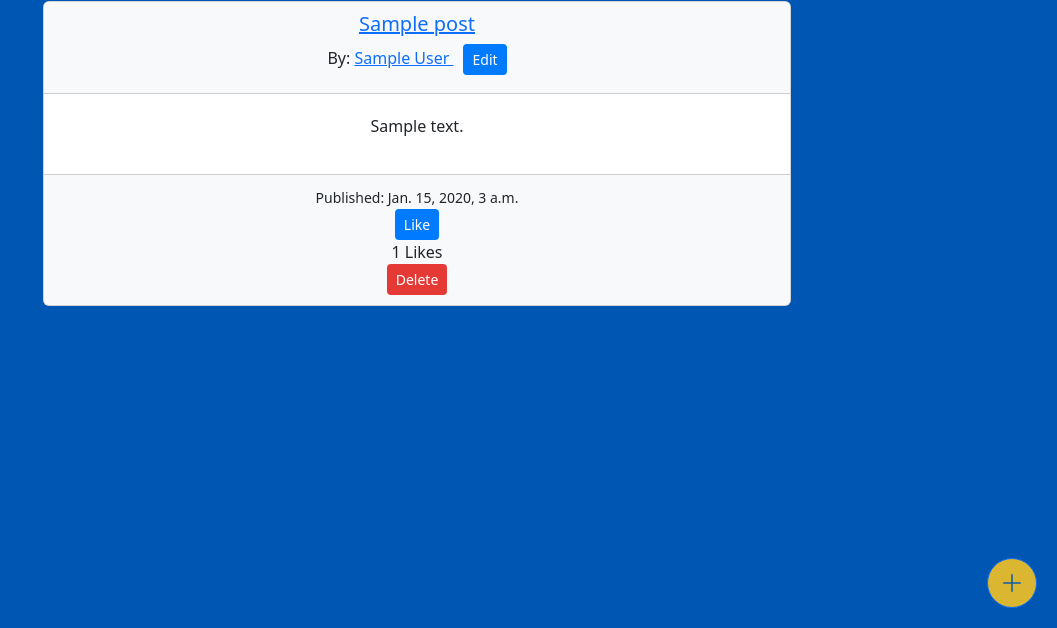
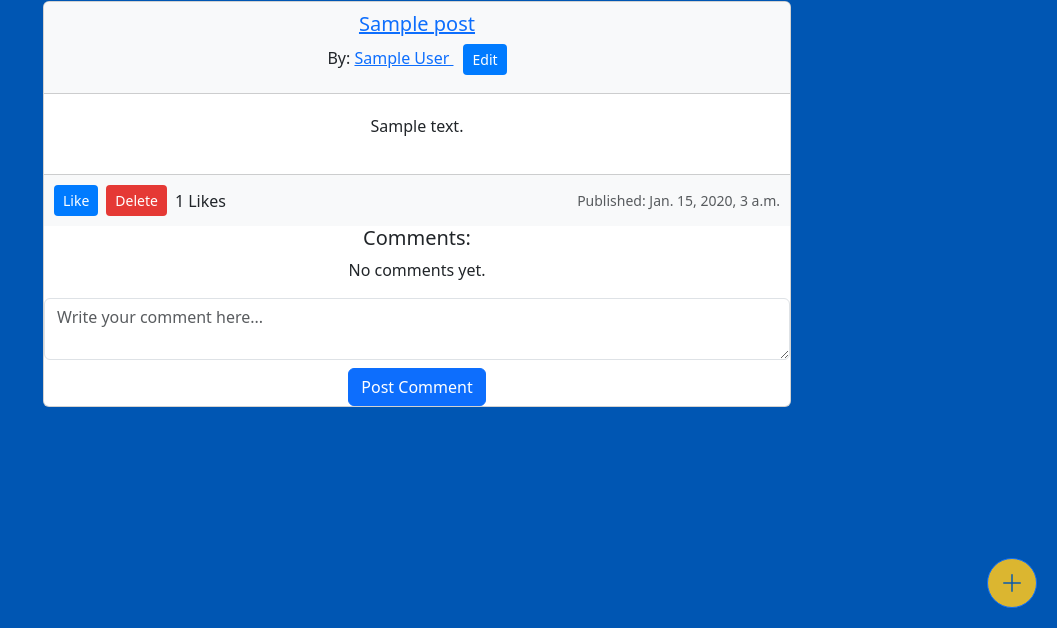
Before and after one commit to momo3404/MySocial, a Django app: page /mysocial/authors/00000000-0000-0000-0000-000000000001/posts/ in a window 1280 px wide. Shown: the part 172-800 px from the top of the page, without its empty margins (223-1280 px from the left). Run offline with Django 4.2, Linux system fonts and the light colour scheme; tables that the repository leaves empty hold one stand-in row (values such as "Sample post").

Commit message:
Added comments section

```diff
--- a/mysocial/templates/base/mysocial/stream_posts.html
+++ b/mysocial/templates/base/mysocial/stream_posts.html
@@ -126,21 +126,43 @@
                     <div class="card-body post-content">
                         <p>{{ post.content }}</p>
                     </div>
-                    <div class="card-footer post-footer">
-                        <small>Published: {{ post.published }}</small>
-                        <div class="post-interactions">
-                            <form action="{% url 'mysocial:like_post' post.postId %}" method="post">
+                    <div class="card-footer post-footer d-flex justify-content-between align-items-center">
+                        <div class="post-interactions d-flex align-items-center">
+                            <form action="{% url 'mysocial:like_post' post.postId %}" method="post" class="me-2">
                                 {% csrf_token %}
                                 <button type="submit" class="btn btn-sm btn-edit">Like</button>
                             </form>
-                            <span class="like-count">{{ post.likesCount }} Likes</span>
                             {% if author.authorId == post.author.authorId %}
-                                <form action="{% url 'mysocial:delete_post' post.postId %}" method="post">
-                                    {% csrf_token %}
-                                    <button style = "background-color: #E53935;"type="submit" class="btn btn-sm btn-edit">Delete</button>
-                                </form>
-                                {% endif %}
+                            <form action="{% url 'mysocial:delete_post' post.postId %}" method="post" class="me-2">
+                                {% csrf_token %}
+                                <button style="background-color: #E53935;" type="submit" class="btn btn-sm btn-edit">Delete</button>
+                            </form>
+                            {% endif %}
+                            <span class="like-count me-2">{{ post.likesCount }} Likes</span>
                         </div>
+                        <small class="text-muted">Published: {{ post.published }}</small>
+                    </div>
+
+                    <div class="comments-section">
+                        <h5>Comments:</h5>
+                        {% for comment in comments %}
+                            <div class="card mb-2">
+                                <div class="card-body">
+                                    <h6 class="card-subtitle mb-2 text-muted">{{ comment.author.displayName }} - {{ comment.published }}</h6>
+                                    <p class="card-text">{{ comment.comment }}</p>
+                                </div>
+                            </div>
+                        {% empty %}
+                            <p>No comments yet.</p>
+                        {% endfor %}
+                    </div>
+
+                    <div class="comment-form">
+                        <form action="{% url 'mysocial:comment_post' post.author.authorId post.postId %}" method="post">
+                            {% csrf_token %}
+                            <textarea class="form-control" name="comment" placeholder="Write your comment here..." required></textarea>
+                            <input type="submit" class="btn btn-primary mt-2" value="Post Comment">
+                        </form>
                     </div>
                 </div>
 
--- a/mysocial/urls.py
+++ b/mysocial/urls.py
@@ -17,6 +17,7 @@ urlpatterns = [
     path('authors/<uuid:authorId>/followers/<uuid:follower>/', views.FollowDetail.as_view()),
     path('authors/<uuid:authorId>/posts/', views.PostListCreateView.as_view(), name='posts_by_author'),
     path('authors/<uuid:authorId>/posts/<uuid:post_id>', views.PostDetailView.as_view(), name='post_detail'),
+    path('authors/<uuid:authorId>/posts/<uuid:post_id>/comments', views.comments_post, name='comment_post'),
     path('authors/<uuid:authorId>/inbox/', views.inbox, name='inbox'),
 
     path('profile/<uuid:author_id>/', views.public_profile, name='public_profile'),
--- a/mysocial/views.py
+++ b/mysocial/views.py
@@ -382,9 +382,10 @@ class PostDetailView(View):
     def get(self, request, authorId, post_id):
         post = get_object_or_404(Post, postId=post_id)
         author = get_object_or_404(Author, authorId=authorId)
+        comments = Comment.objects.filter(post=post).order_by('-published')
 
         if post.visibility == 'PUBLIC' or (post.visibility == 'PRIVATE' and author.is_friend(post.author) or author == post.author):
-            context = {'post': post, 'author': author}
+            context = {'post': post, 'author': author, 'comments': comments}
 
         return render(request, 'base/mysocial/post_detail.html', context)
 
@@ -462,3 +463,24 @@ def fetch_github_activity(request):
         return render(request, 'activity/github_activity.html', {'events': events})
     else:
         return HttpResponse("Failed to fetch GitHub activity", status=500)
+
+
+@login_required
+def comments_post(request, authorId, post_id):
+    if request.method == 'POST':
+        post = get_object_or_404(Post, postId=post_id)
+        comment_content = request.POST.get('comment')
+
+        if not comment_content.strip():
+            return redirect('mysocial:post_detail', authorId=authorId, post_id=post_id)
+
+        Comment.objects.create(
+            author=request.user.author,
+            post=post,
+            comment=comment_content,
+            contentType='text/plain',
+        )
+
+        return redirect('mysocial:post_detail', authorId=authorId, post_id=post_id)
+
+    return HttpResponse(status=405)
```
Also changed, not shown: mysocial/templates/base/mysocial/post_detail.html (+27 -8 lines), mysocial/migrations/0026_alter_post_type_alter_post_visibility.py (added).
